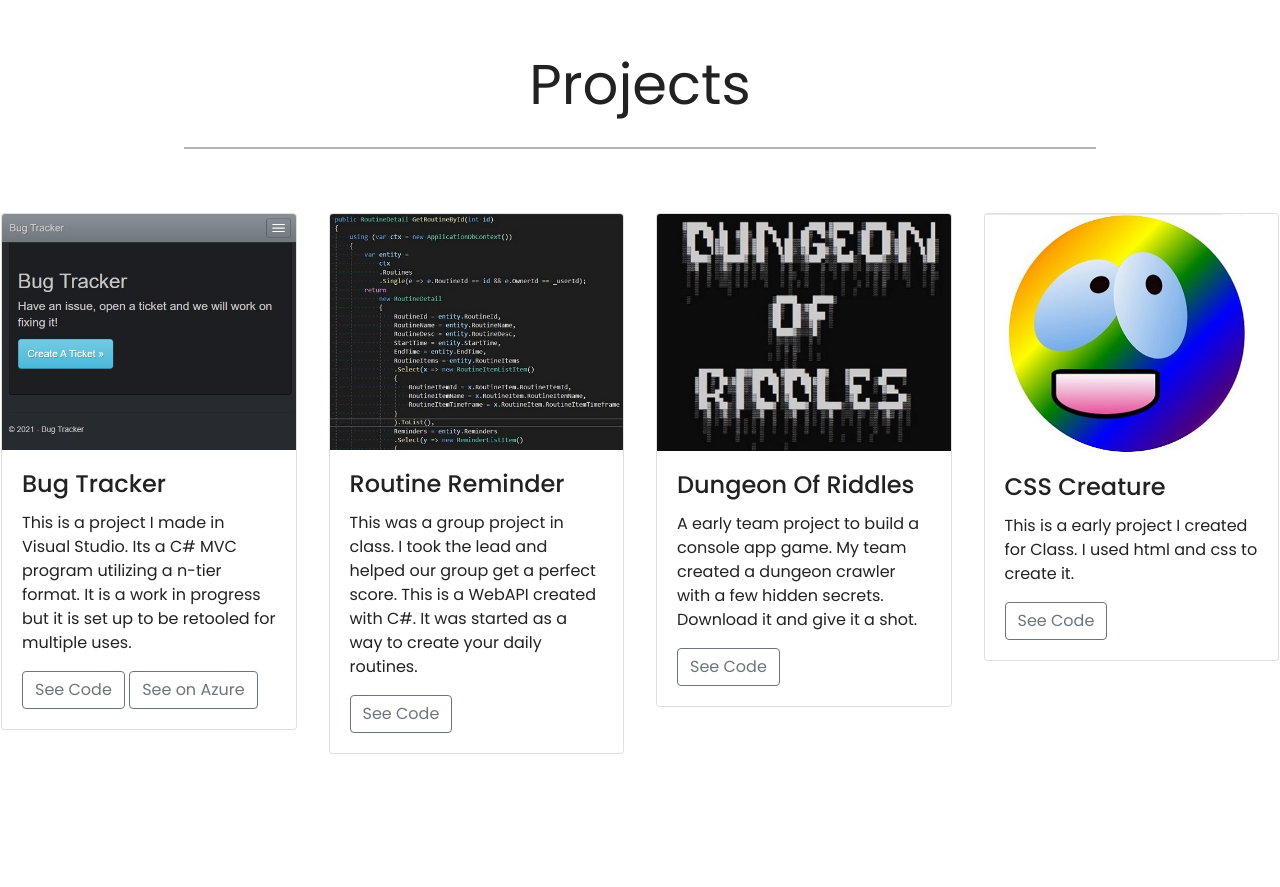
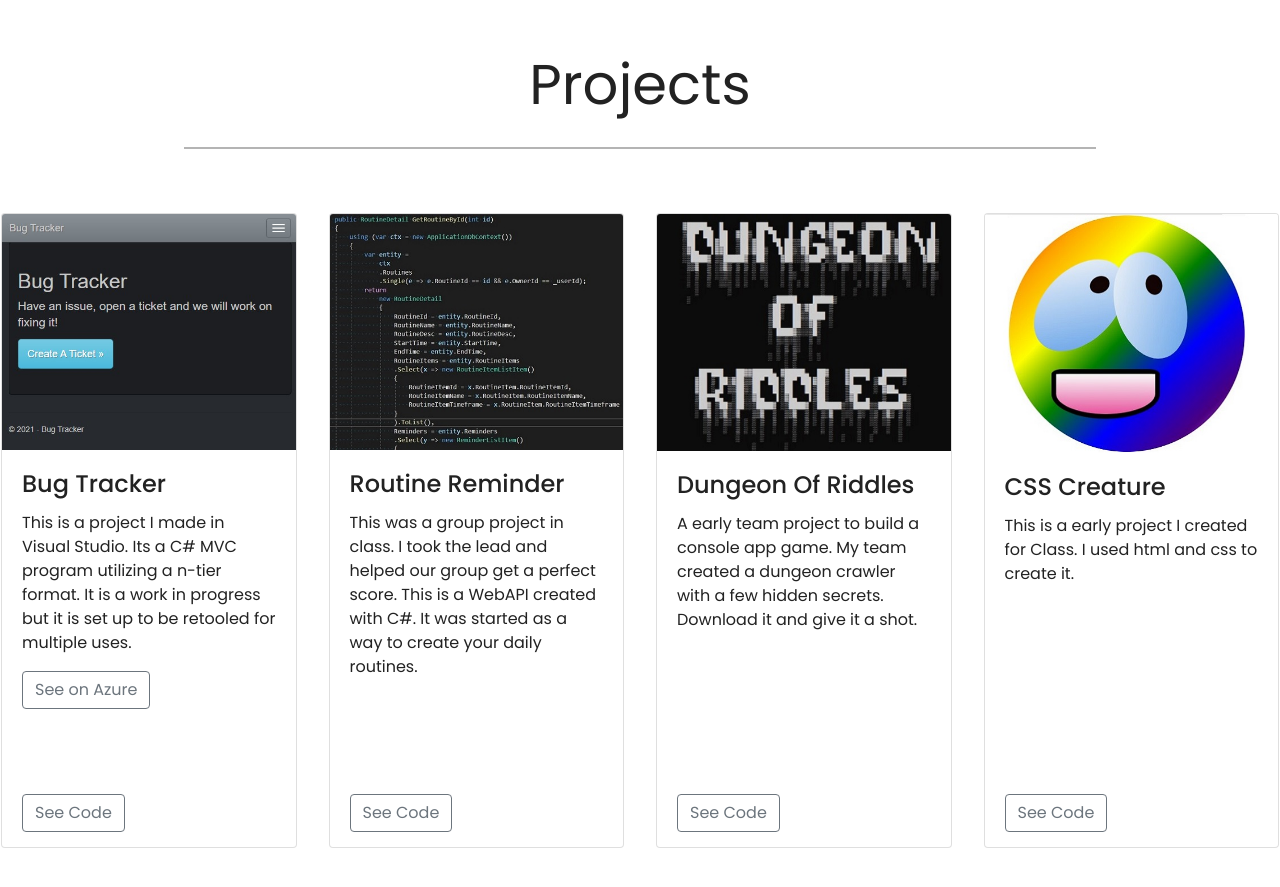
Before and after one commit to jaymznis/Portfolio2021, a plain HTML site: page index.html in a window 1280 px wide. Shown: the part 3132-4019 px from the top of the page. Drawn offline with nearby package versions, Linux system fonts and the light colour scheme.

Commit message:
prodject div fix

```diff
--- a/index.html
+++ b/index.html
@@ -226,8 +226,8 @@
 				<div class="card-body">
 					<h4 class="card-title">Bug Tracker</h4>
 					<p class="card-text">This is a project I made in Visual Studio. Its a C# MVC program utilizing a n-tier format. It is a work in progress but it is set up to be retooled for multiple uses.</p>
-					<a href="https://github.com/jaymznis/BugTracker" class="btn btn-outline-secondary">See Code</a>
-					<a href="https://mybugtracker.azurewebsites.net/" class="btn btn-outline-secondary">See on Azure</a>
+					<a href="https://github.com/jaymznis/BugTracker" class="btn btn-outline-secondary br">See Code</a>
+					<a href="https://mybugtracker.azurewebsites.net/" class="btn btn-outline-secondary ">See on Azure</a>
 				</div>
 			</div>
 		</div>
@@ -238,7 +238,7 @@
 				<div class="card-body">
 					<h4 class="card-title">Routine Reminder</h4>
 					<p class="card-text">This was a group project in class. I took the lead and helped our group get a perfect score. This is a WebAPI created with C#. It was started as a way to create your daily routines. </p>
-					<a href="https://github.com/jaymznis/RoutineReminderAPI" class="btn btn-outline-secondary">See Code</a>
+					<a href="https://github.com/jaymznis/RoutineReminderAPI" class="btn btn-outline-secondary br">See Code</a>
 				</div>
 			</div>
 		</div>
@@ -248,7 +248,7 @@
 				<div class="card-body">
 					<h4 class="card-title">Dungeon Of Riddles</h4>
 					<p class="card-text">A early team project to build a console app game. My team created a dungeon crawler with a few hidden secrets. Download it and give it a shot.</p>
-					<a href="https://github.com/jaymznis/DungeonOfRiddles" class="btn btn-outline-secondary">See Code</a>
+					<a href="https://github.com/jaymznis/DungeonOfRiddles" class="btn btn-outline-secondary br">See Code</a>
 				</div>
 			</div>
 		</div>
@@ -258,7 +258,7 @@
 				<div class="card-body">
 					<h4 class="card-title">CSS Creature</h4>
 					<p class="card-text">This is a early project I created for Class. I used html and css to create it.</p>
-					<a href="https://codepen.io/jaymznis/pen/XWpGBXj" class="btn btn-outline-secondary">See Code</a>
+					<a href="https://codepen.io/jaymznis/pen/XWpGBXj" class="btn btn-outline-secondary br">See Code</a>
 				</div>
 			</div>
 		</div>
--- a/style.css
+++ b/style.css
@@ -50,6 +50,7 @@ html, body {
 }
 .padding {
   padding-bottom: 2rem;
+
 }
 .welcome {
   width: 75%;
@@ -62,7 +63,19 @@ html, body {
   width:  95%;
   margin-top: .3rem;
   margin-bottom: 1rem;
-}.fa-hashtag{
+}
+.card{
+  display: flex;
+  min-height: 635px;
+}
+.br{
+  position: absolute;
+  bottom: 15px;
+
+}
+
+
+.fa-hashtag{
   color: #6648b1;
 }
 .fa-code{
@@ -169,6 +182,14 @@ hr.light{
     font-size: 2.5em;
     padding:1.2rem;
   }
+  .br{
+    position: relative;
+    bottom: 0;
+  }
+  /* .card{
+    display: flex;
+    min-height: 840px;
+  } */
 }
 @media (max-width: 576px) {
   .carousel-caption {
@@ -195,6 +216,14 @@ hr.light{
     font-size: 2em;
     padding:.7rem;
   }
+  .br{
+    position: relative;
+    bottom: 0;
+  }
+  /* .card{
+    display: flex;
+    min-height: 740px;
+  } */
 }
 
 
```
